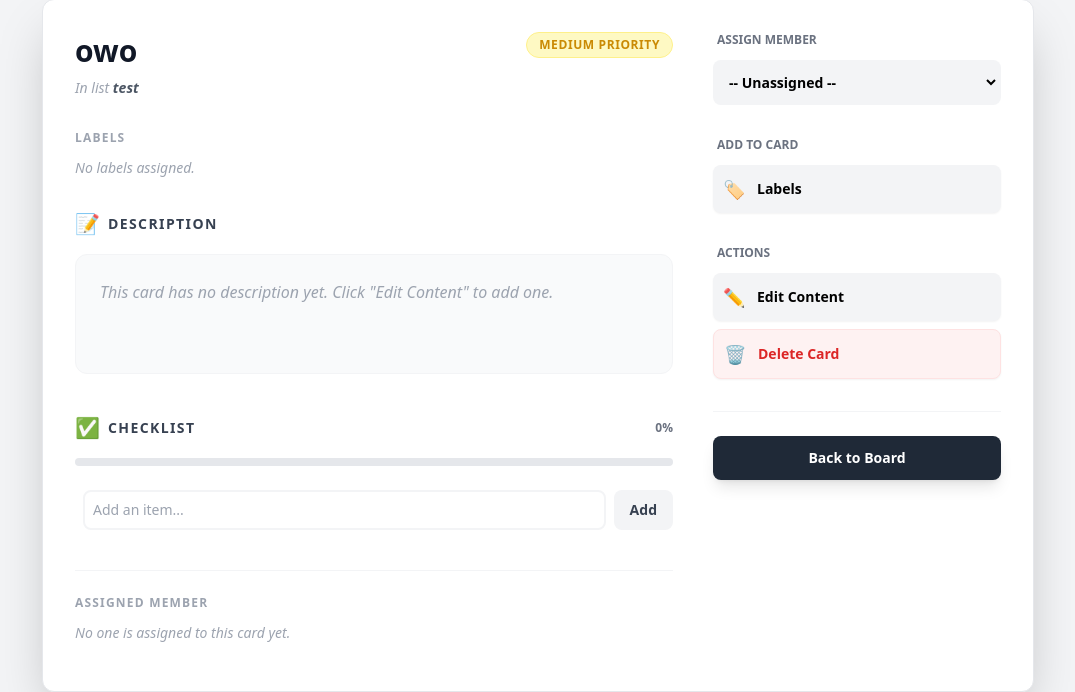
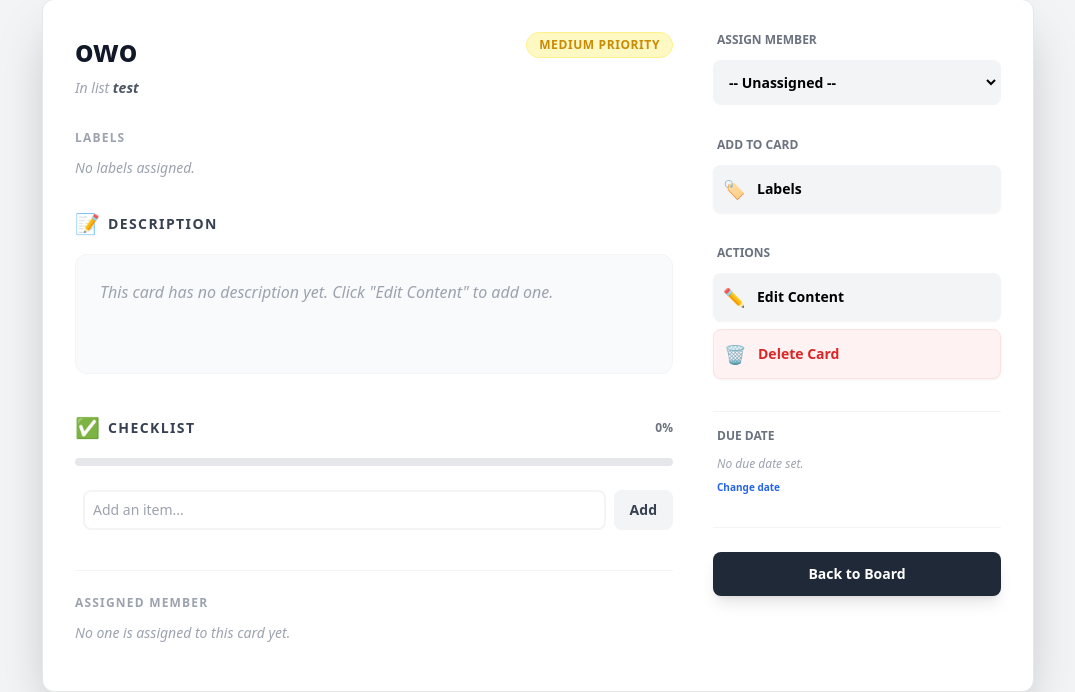
Before and after one commit to Retunse/Project-Management-App, a Django app: page /task/11/ in a window 1280 px wide. Shown: the part 153-845 px from the top of the page, without its empty margins (102-1177 px from the left). Run offline with Django 5.2, Linux system fonts and the light colour scheme; a user stored in the database is signed in; data comes from the database, SQL or seed files in the repository; parts of the project's set-up code (start-up, migrations or seed data) failed here and were passed over; some libraries are stand-ins or nearby versions.

Commit message:
add due dates to tasks with conditional visual styling and status indicators

```diff
--- a/boards/models.py
+++ b/boards/models.py
@@ -1,7 +1,8 @@
 from django.db import models
 from django.contrib.auth.models import User
 from django.utils.text import slugify
-
+from django.utils import timezone
+from datetime import timedelta
 
 class Board(models.Model):
     title = models.CharField(max_length=100)
@@ -68,6 +69,26 @@ class Task(models.Model):
     labels = models.ManyToManyField(Label, blank=True, related_name='tasks')
     position = models.PositiveIntegerField(default=0)
     assigned_to = models.ForeignKey(User, on_delete=models.SET_NULL, null=True, blank=True, related_name='tasks')
+    due_date = models.DateTimeField(null=True, blank=True)
+
+    @property
+    def checklist_total_count(self):
+        return self.checklist_items.count()
+
+    @property
+    def checklist_completed_count(self):
+        return self.checklist_items.filter(is_done=True).count()
+
+    @property
+    def due_status(self):
+        if not self.due_date:
+            return None
+        now = timezone.now()
+        if self.due_date < now:
+            return "overdue"
+        if self.due_date < now + timedelta(days=1):
+            return "soon"
+        return "upcoming"
 
     class Meta:
         # newest tasks appear first
--- a/boards/templates/boards/task_detail.html
+++ b/boards/templates/boards/task_detail.html
@@ -188,6 +188,32 @@
         {% endif %}
     </div>
 
+    <div class="pt-4 border-t border-gray-100">
+    <h3 class="text-xs font-bold text-gray-500 uppercase mb-3 px-1">Due Date</h3>
+    {% if task.due_date %}
+        <div class="p-3 rounded-lg border flex items-center justify-between
+            {% if task.due_status == 'overdue' %}bg-red-50 border-red-200 text-red-700
+            {% elif task.due_status == 'soon' %}bg-yellow-50 border-yellow-200 text-yellow-700
+            {% else %}bg-gray-50 border-gray-200 text-gray-700{% endif %}">
+            <div class="flex flex-col">
+                <span class="text-xs font-bold">{{ task.due_date|date:"d M, H:i" }}</span>
+                <span class="text-[10px] uppercase">
+                    {% if task.due_status == 'overdue' %}Overdue
+                    {% elif task.due_status == 'soon' %}Due Soon
+                    {% else %}On track{% endif %}
+                </span>
+            </div>
+            <span class="text-lg">⏰</span>
+        </div>
+    {% else %}
+        <p class="text-xs text-gray-400 italic px-1">No due date set.</p>
+    {% endif %}
+
+    <a href="{% url 'edit_task' task.id %}" class="block mt-2 text-[10px] text-blue-600 font-bold hover:underline px-1">
+        Change date
+    </a>
+</div>
+
     <div class="pt-6 border-t border-gray-100">
         <a href="{% url 'board_detail' task.list.board.slug %}" class="w-full block text-center bg-gray-800 hover:bg-black text-white p-3 rounded-lg text-sm font-bold shadow-lg transition">
             Back to Board
```
Also changed, not shown: boards/forms.py (+8 -0 lines), boards/templates/boards/board_detail.html (+21 -0 lines).
